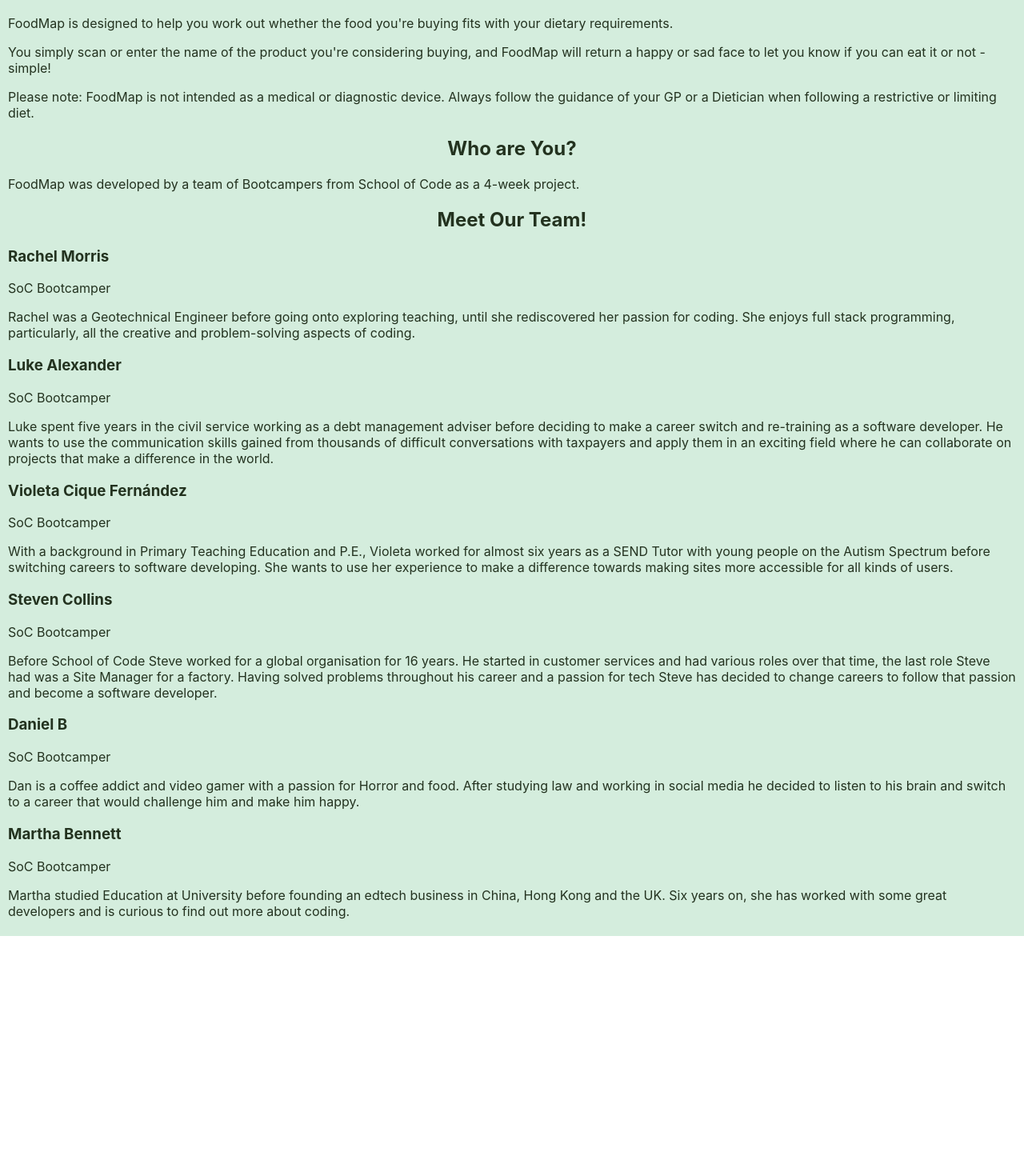
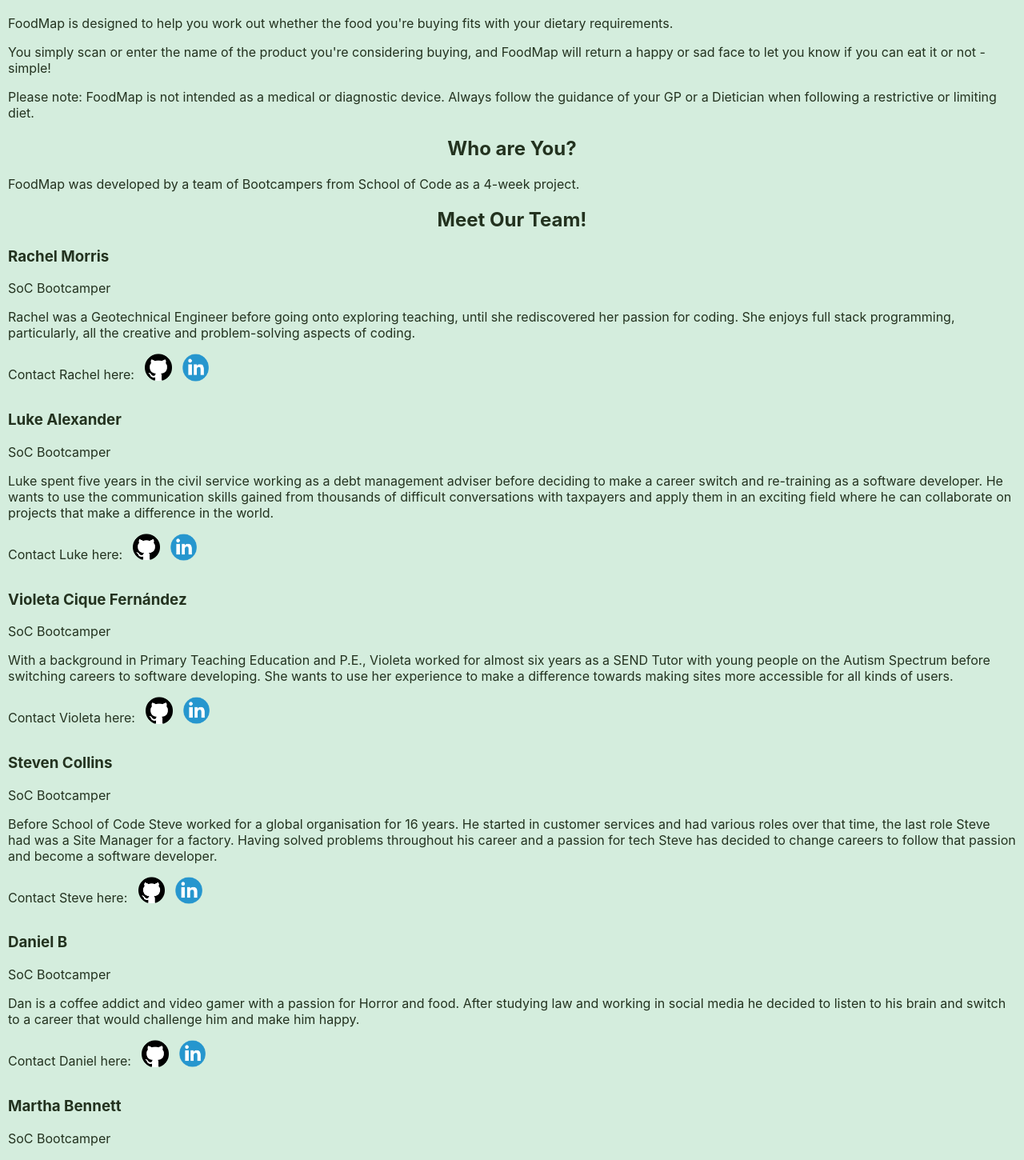
Before and after one commit to SchoolOfCode/bc13_final-project_front-end-6-weddings-a-seamonkey, a React (Create React App) app: page /about in a window 1280 px wide. Shown: the part 1343-2793 px from the top of the page at 80% size. Before the commit the page ends 2513 px from the top, so only its background shows below. Built offline with nearby package versions, Linux system fonts and the light colour scheme; no server answers.

Commit message:
linkedin and github links almost added

```diff
--- a/src/Components/About/about.css
+++ b/src/Components/About/about.css
@@ -1,8 +1,7 @@
-
 .about-section {
   padding: 10px;
   text-align: left;
-    padding-bottom: 5px;
+  padding-bottom: 60pt;
   background-color: var(--background-color);
 }
 
--- /dev/null
+++ b/src/Components/About/github-linkedin.css
@@ -0,0 +1,16 @@
+.links-container {
+  display: flex;
+  flex-direction: row;
+  gap: 10pt;
+}
+
+.links-logo {
+  max-width: 25pt;
+  border: none;
+}
+
+.img-container {
+  display: flex;
+  align-items: center;
+  gap: 10pt;
+}
--- /dev/null
+++ b/src/Components/About/github-linkedin.js
@@ -0,0 +1,25 @@
+import github from '../../Images/github-logo.png';
+import linkedin from '../../Images/linkedin-logo.png';
+import './github-linkedin.css';
+
+export default function Contacts({
+  githubAddress,
+  linkedinAddress,
+  bootcamper,
+}) {
+  return (
+    <div className="links-container">
+      <p>Contact {bootcamper} here: </p>
+      <a href={githubAddress} target="_blank" rel="noreferrer">
+        <div className="img-container">
+          <img className="links-logo" src={github} alt="Github logo" />
+        </div>
+      </a>
+      <a href={linkedinAddress} target="_blank" rel="noreferrer">
+        <div className="img-container">
+          <img className="links-logo" src={linkedin} alt="Linkedin logo" />
+        </div>
+      </a>
+    </div>
+  );
+}
--- a/src/Components/About/index.js
+++ b/src/Components/About/index.js
@@ -1,87 +1,176 @@
-import "./about.css";
+import './about.css';
 import ingredients from '../../Images/ingredients.png';
 import ingredientsRed from '../../Images/ingredients-red.png';
+import Contacts from './github-linkedin.js';
 
 export default function About() {
   return (
     <div className="about-section">
-
-
       <h1 className="heading">Welcome to FoodMap</h1>
 
-        <h2 className="subheading">Do you find it difficult to shop for your dietary requirements?</h2>
+      <h2 className="subheading">
+        Do you find it difficult to shop for your dietary requirements?
+      </h2>
 
-        <p>Over 15 million people in the UK live with a chronic health condition. Some of these conditions, such as Endometriosis and IBS, can be helped by adhering to a specific diet.</p>
+      <p>
+        Over 15 million people in the UK live with a chronic health condition.
+        Some of these conditions, such as Endometriosis and IBS, can be helped
+        by adhering to a specific diet.
+      </p>
 
       <h2 className="subheading">What's the problem?</h2>
 
-
-        <p>Packaging in supermarkets can be hard to interpret and there are so many variables to consider, that shopping for even basic foodstuffs can feel overwhelming.</p>
+      <p>
+        Packaging in supermarkets can be hard to interpret and there are so many
+        variables to consider, that shopping for even basic foodstuffs can feel
+        overwhelming.
+      </p>
 
       <h2 className="subheading">Example</h2>
 
-        <p>Here is an example of the ingredients for a product with the <strong>allergens</strong> higlighted in bold:</p>
+      <p>
+        Here is an example of the ingredients for a product with the{' '}
+        <strong>allergens</strong> highlighted in bold:
+      </p>
 
       <img src={ingredients} alt="ingredients" className="ingredients"></img>
 
       <p>But what if you have been advised to follow a low FODMAP diet?</p>
 
-
-        <p>You will be asked to avoid ingredients that are high in FODMAPs. This includes not only highlighted allergens such as <strong>wheat,</strong> <strong>milk</strong> and <strong>celery</strong>, but also ingredients that are not highlighted in bold.</p>
-
+      <p>
+        You will be asked to avoid ingredients that are high in FODMAPs. This
+        includes not only highlighted allergens such as <strong>wheat,</strong>{' '}
+        <strong>milk</strong> and <strong>celery</strong>, but also ingredients
+        that are not highlighted in bold.
+      </p>
 
       <p>Foods which are high in FODMAPs are underlined in red:</p>
 
-        <img src={ingredientsRed} alt="ingredients with red underline" className="ingredients-red"></img>
+      <img
+        src={ingredientsRed}
+        alt="ingredients with red underline"
+        className="ingredients-red"
+      ></img>
 
-        <p>As you can see, it's hard to pick out the ingredients you're trying to avoid.</p>
-
+      <p>
+        As you can see, it's hard to pick out the ingredients you're trying to
+        avoid.
+      </p>
 
       <h2 className="subheading">That's where FoodMap helps!</h2>
 
-        <p>FoodMap is designed to help you work out whether the food you're buying fits with your dietary requirements.</p>
+      <p>
+        FoodMap is designed to help you work out whether the food you're buying
+        fits with your dietary requirements.
+      </p>
 
-        <p>You simply scan or enter the name of the product you're considering buying, and FoodMap will return a happy or sad face to let you know if you can eat it or not - simple!</p>
+      <p>
+        You simply scan or enter the name of the product you're considering
+        buying, and FoodMap will return a happy or sad face to let you know if
+        you can eat it or not - simple!
+      </p>
 
-        <p>Please note: FoodMap is not intended as a medical or diagnostic device. Always follow the guidance of your GP or a Dietician when following a restrictive or limiting diet.</p>
+      <p>
+        Please note: FoodMap is not intended as a medical or diagnostic device.
+        Always follow the guidance of your GP or a Dietician when following a
+        restrictive or limiting diet.
+      </p>
 
       <h2 className="subheading">Who are You?</h2>
-                <p>FoodMap was developed by a team of Bootcampers from School of Code as a 4-week project.</p>
+      <p>
+        FoodMap was developed by a team of Bootcampers from School of Code as a
+        4-week project.
+      </p>
 
       <h2 className="subheading">Meet Our Team!</h2>
 
       <h3>Rachel Morris</h3>
       <p>SoC Bootcamper</p>
-            <p>Rachel was a Geotechnical Engineer before going onto exploring teaching, until she rediscovered her passion for coding. She enjoys full stack programming, particularly, all the creative and problem-solving aspects of coding.</p>
-
-
-
+      <p>
+        Rachel was a Geotechnical Engineer before going onto exploring teaching,
+        until she rediscovered her passion for coding. She enjoys full stack
+        programming, particularly, all the creative and problem-solving aspects
+        of coding.
+      </p>
+      <Contacts
+        githubAddress="https://en.wikipedia.org/wiki/Main_Page"
+        linkedinAddress="https://en.wikipedia.org/wiki/Main_Page"
+        bootcamper="Rachel"
+      />
       <h3>Luke Alexander</h3>
-
       <p>SoC Bootcamper</p>
-            <p>Luke spent five years in the civil service working as a debt management adviser before deciding to make a career switch and re-training as a software developer. He wants to use the communication skills gained from thousands of difficult conversations with taxpayers and apply them in an exciting field where he can collaborate on projects that make a difference in the world.</p>
-
+      <p>
+        Luke spent five years in the civil service working as a debt management
+        adviser before deciding to make a career switch and re-training as a
+        software developer. He wants to use the communication skills gained from
+        thousands of difficult conversations with taxpayers and apply them in an
+        exciting field where he can collaborate on projects that make a
+        difference in the world.
+      </p>
+      <Contacts
+        githubAddress="https://en.wikipedia.org/wiki/Main_Page"
+        linkedinAddress="https://en.wikipedia.org/wiki/Main_Page"
+        bootcamper="Luke"
+      />
 
       <h3>Violeta Cique Fernández</h3>
       <p>SoC Bootcamper</p>
-
-            <p>With a background in Primary Teaching Education and P.E., Violeta worked for almost six years as a SEND Tutor with young people on the Autism Spectrum before switching careers to software developing. She wants to use her experience to make a difference towards making sites more accessible for all kinds of users.</p>
-
+      <p>
+        With a background in Primary Teaching Education and P.E., Violeta worked
+        for almost six years as a SEND Tutor with young people on the Autism
+        Spectrum before switching careers to software developing. She wants to
+        use her experience to make a difference towards making sites more
+        accessible for all kinds of users.
+      </p>
+      <Contacts
+        githubAddress="https://github.com/violetacf"
+        linkedinAddress="https://www.linkedin.com/in/violeta-cf/"
+        bootcamper="Violeta"
+      />
 
       <h3>Steven Collins</h3>
       <p>SoC Bootcamper</p>
-            <p>Before School of Code Steve worked for a global organisation for 16 years. He started in customer services and had various roles over that time, the last role Steve had was a Site Manager for a factory. Having solved problems throughout his career and a passion for tech Steve has decided to change careers to follow that passion and become a software developer.</p>
-
+      <p>
+        Before School of Code Steve worked for a global organisation for 16
+        years. He started in customer services and had various roles over that
+        time, the last role Steve had was a Site Manager for a factory. Having
+        solved problems throughout his career and a passion for tech Steve has
+        decided to change careers to follow that passion and become a software
+        developer.
+      </p>
+      <Contacts
+        githubAddress="https://en.wikipedia.org/wiki/Main_Page"
+        linkedinAddress="https://en.wikipedia.org/wiki/Main_Page"
+        bootcamper="Steve"
+      />
 
       <h3>Daniel B</h3>
       <p>SoC Bootcamper</p>
-            <p>Dan is a coffee addict and video gamer with a passion for Horror and food. After studying law and working in social media he decided to listen to his brain and switch to a career that would challenge him and make him happy.</p>
-
+      <p>
+        Dan is a coffee addict and video gamer with a passion for Horror and
+        food. After studying law and working in social media he decided to
+        listen to his brain and switch to a career that would challenge him and
+        make him happy.
+      </p>
+      <Contacts
+        githubAddress="https://en.wikipedia.org/wiki/Main_Page"
+        linkedinAddress="https://en.wikipedia.org/wiki/Main_Page"
+        bootcamper="Daniel"
+      />
 
       <h3>Martha Bennett</h3>
       <p>SoC Bootcamper</p>
-            <p>Martha studied Education at University before founding an edtech business in China, Hong Kong and the UK. Six years on, she has worked with some great developers and is curious to find out more about coding.</p>
-
-
-
-</div> )}
+      <p>
+        Martha studied Education at University before founding an edtech
+        business in China, Hong Kong and the UK. Six years on, she has worked
+        with some great developers and is curious to find out more about coding.
+      </p>
+      <Contacts
+        githubAddress="https://github.com/MarthaBennett"
+        linkedinAddress="https://www.linkedin.com/in/martha-bennett-8485241a7/"
+        bootcamper="Martha"
+      />
+      <br></br>
+    </div>
+  );
+}
--- a/src/Components/Instructions/instructions.css
+++ b/src/Components/Instructions/instructions.css
@@ -1,5 +1,5 @@
 .instructions {
-    display:flex;
+  display: flex;
   flex-direction: column;
   align-items: center;
   justify-content: center;
@@ -11,20 +11,18 @@
   padding: 10px;
   padding-bottom: 5px;
   text-align: center;
-    background-color: #D4EDDD;
+  background-color: #d4eddd;
 }
 
 .subheading {
   text-align: center;
-    background-color: #D4EDDD;
+  background-color: #d4eddd;
 }
 
 .paragraph {
-
   text-align: left;
-    background-color: #D4EDDD;
+  background-color: #d4eddd;
   padding: 5px;
-
 }
 
 .search-bar {
@@ -64,5 +62,5 @@
   display: flex;
   flex-direction: column;
   align-items: center;
-    margin-bottom: 50px
+  padding-bottom: 80pt;
 }
--- a/src/Components/List/List.css
+++ b/src/Components/List/List.css
@@ -1,12 +1,10 @@
 li.delete-button {
-  /* border-radius: 15px;
+  border-radius: 15px;
   background-color: var(--font-color);
   padding: 5px 20px;
   color: #f0ffff;
   margin-bottom: 20px;
-  font-size: 16px; */
-  border-radius: 20px;
-  border-color: blueviolet;
+  font-size: 16px;
 }
 
 /* .search-button:hover { */
```
Also changed, not shown: src/Components/List/List.js (+3 -4 lines), src/Images/github-logo.png (added), src/Images/linkedin-logo.png (added). Lines whose indentation alone changed are shown as unchanged.
